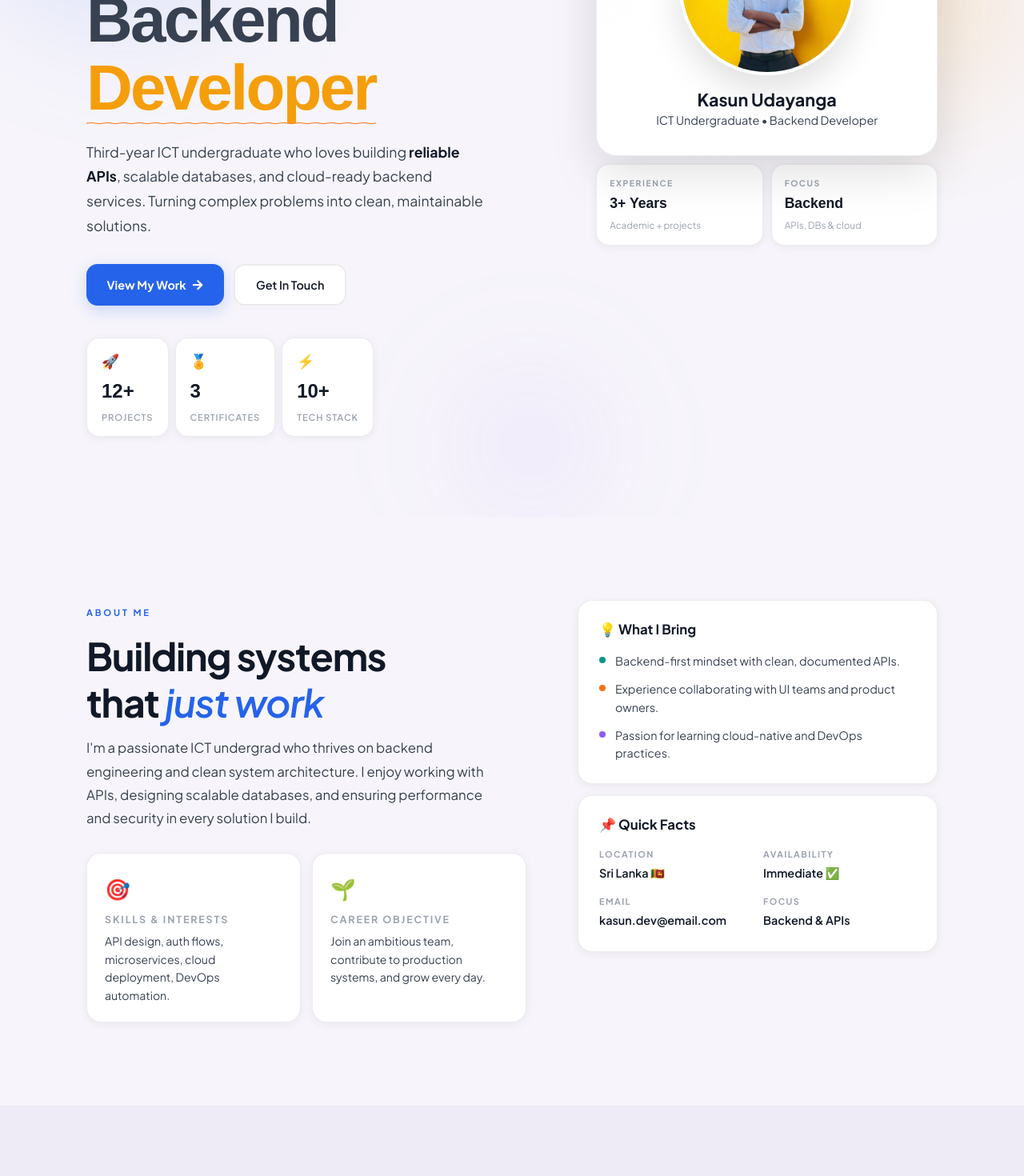
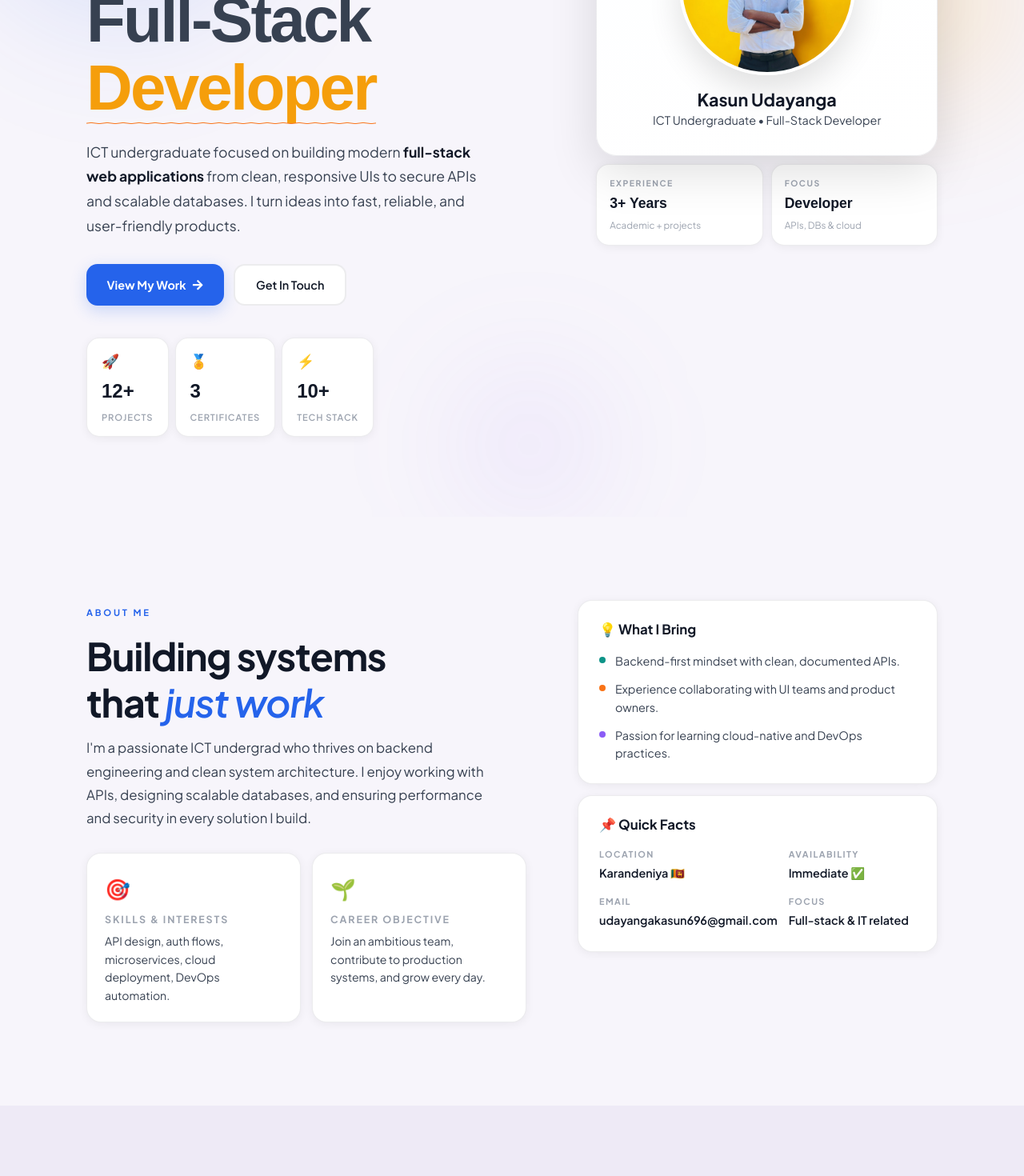
Before and after one commit to KasunUdayanga/Newportfolio, a React (Vite) app: page / in a window 1280 px wide. Shown: the part 320-1790 px from the top of the page at 80% size. Built offline with nearby package versions, Linux system fonts and the light colour scheme; a web font is replaced by a local one.

Commit message:
refactor: update personal details and focus area to reflect full-stack development

```diff
--- a/src/App.jsx
+++ b/src/App.jsx
@@ -238,15 +238,15 @@ export default function App() {
                 Hi, I'm <span className="h-name">Kasun</span>
                 <br />
                 <span className="h-role">
-                  Backend <span className="h-squiggle">Developer</span>
+                  Full-Stack<span className="h-squiggle">Developer</span>
                 </span>
               </h1>
 
               <p className="h-body">
-                Third-year ICT undergraduate who loves building{" "}
-                <strong>reliable APIs</strong>, scalable databases, and
-                cloud-ready backend services. Turning complex problems into
-                clean, maintainable solutions.
+                ICT undergraduate focused on building modern
+                <strong> full-stack web applications</strong> from clean,
+                responsive UIs to secure APIs and scalable databases. I turn
+                ideas into fast, reliable, and user-friendly products.
               </p>
 
               <div className="h-cta">
@@ -280,7 +280,7 @@ export default function App() {
                 />
                 <div className="hero-caption">
                   <h3>Kasun Udayanga</h3>
-                  <p>ICT Undergraduate • Backend Developer</p>
+                  <p>ICT Undergraduate • Full-Stack Developer</p>
                 </div>
               </div>
               <div className="hero-minis">
@@ -291,7 +291,7 @@ export default function App() {
                 </div>
                 <div className="mini">
                   <span className="mini-label">Focus</span>
-                  <span className="mini-val">Backend</span>
+                  <span className="mini-val">Developer</span>
                   <span className="mini-sub">APIs, DBs & cloud</span>
                 </div>
               </div>
@@ -367,10 +367,10 @@ export default function App() {
                   <h3>📌 Quick Facts</h3>
                   <div className="facts-grid">
                     {[
-                      ["Location", "Sri Lanka 🇱🇰"],
+                      ["Location", "Karandeniya  🇱🇰"],
                       ["Availability", "Immediate ✅"],
-                      ["Email", "kasun.dev@email.com"],
-                      ["Focus", "Backend & APIs"],
+                      ["Email", "udayangakasun696@gmail.com"],
+                      ["Focus", "Full-stack & IT related"],
                     ].map(([l, v]) => (
                       <div key={l} className="fact-row">
                         <span className="fact-label">{l}</span>
@@ -564,8 +564,8 @@ export default function App() {
                   <em>amazing</em> 🚀
                 </h2>
                 <p className="sec-sub">
-                  Have an internship opportunity or backend challenge? My inbox
-                  is always open.
+                  Have an Job opportunity or Full-stack challenge? My inbox is
+                  always open.
                 </p>
 
                 <div className="contact-items">
@@ -573,38 +573,41 @@ export default function App() {
                     {
                       Icon: FaEnvelope,
                       label: "Email",
-                      val: "kasun.dev@email.com",
-                      href: "mailto:kasun.dev@email.com",
+                      val: "udayangakasun696@gmail.com",
+                      href: "mailto:udayangakasun696@gmail.com",
                       c: "#f97316",
                     },
                     {
                       Icon: FaPhoneAlt,
                       label: "Phone",
-                      val: "+94 77 123 4567",
-                      href: "tel:+94771234567",
+                      val: "+94 76 585 5386",
+                      href: "tel:+947765855386",
                       c: "#0d9488",
                     },
                     {
                       Icon: FaLinkedin,
                       label: "LinkedIn",
-                      val: "kasun-udayanga",
-                      href: "https://linkedin.com",
+                      val: "kasun Imasha Udayanga",
+                      href: "https://www.linkedin.com/in/kasunimashaudayanga/",
                       c: "#0077b5",
                     },
                     {
                       Icon: FaGithub,
                       label: "GitHub",
-                      val: "github.com/yourname",
-                      href: "https://github.com",
+                      val: "Kasun Udayanga",
+                      href: "https://github.com/KasunUdayanga",
                       c: "#6b7280",
                     },
-                  ].map(({ Icon, label, val, href, c }) => (
+                  ].map(({ label, val, href, c }) => (
                     <a key={label} href={href} className="ci-item">
                       <span
                         className="ci-icon"
                         style={{ background: c + "15", color: c }}
                       >
-                        <Icon />
+                        {label === "Email" && <FaEnvelope />}
+                        {label === "Phone" && <FaPhoneAlt />}
+                        {label === "LinkedIn" && <FaLinkedin />}
+                        {label === "GitHub" && <FaGithub />}
                       </span>
                       <div>
                         <span className="ci-label">{label}</span>
@@ -692,15 +695,15 @@ export default function App() {
       {/* ─── FOOTER ─── */}
       <footer className="footer">
         <div className="footer-inner">
-          <p>© 2026 Kasun Udayanga · Made with ❤️ in Sri Lanka</p>
+          <p>© 2026 Kasun Udayanga </p>
           <div className="footer-socials">
-            <a href="https://github.com">
+            <a href="https://github.com/KasunUdayanga">
               <FaGithub />
             </a>
-            <a href="https://linkedin.com">
+            <a href="https://www.linkedin.com/in/kasunimashaudayanga/">
               <FaLinkedin />
             </a>
-            <a href="mailto:kasun.dev@email.com">
+            <a href="mailto:udayangakasun696@gmail.com">
               <FaEnvelope />
             </a>
           </div>
```
